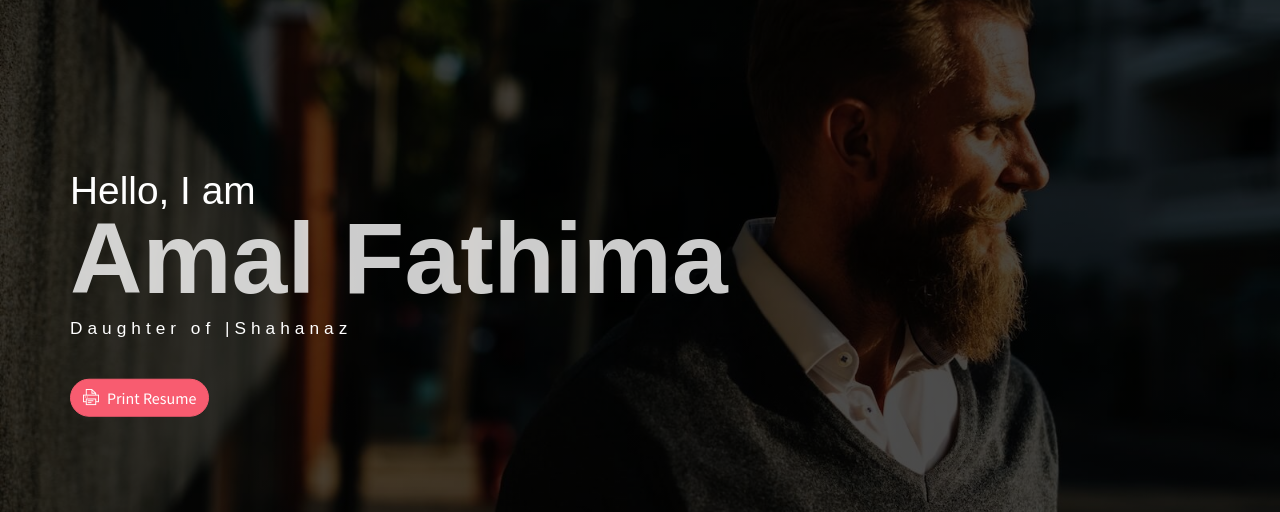
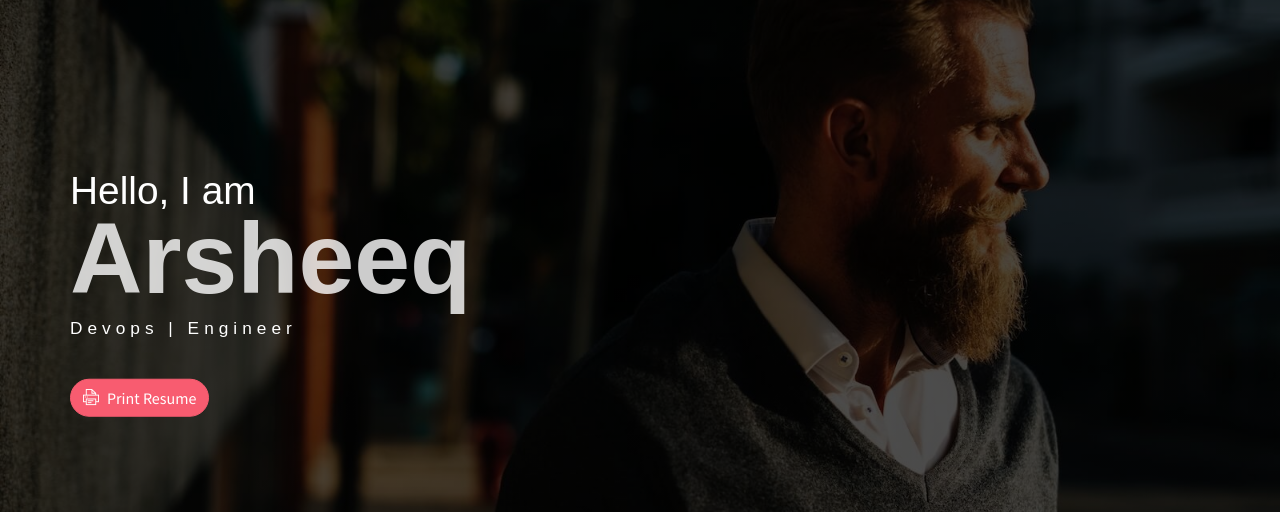
Before and after one commit to Arsheeq/Resume, a website: page public_html/index.html in a window 1280 px wide. Shown: the part 60-572 px from the top of the page. Drawn offline with Linux system fonts and the light colour scheme; some packages are replaced by stand-ins of ours.

Commit message:
Update index.html

```diff
--- a/public_html/index.html
+++ b/public_html/index.html
@@ -24,8 +24,8 @@
             </ul>
             <div class="header-content">
                 <h4 class="header-subtitle" >Hello, I am</h4>
-                <h1 class="header-title">Amal Fathima</h1>
-                <h6 class="header-mono" >Daughter of |Shahanaz </h6>
+                <h1 class="header-title">Arsheeq</h1>
+                <h6 class="header-mono" >Devops | Engineer </h6>
                 <button class="btn btn-primary btn-rounded"><i class="ti-printer pr-2"></i>Print Resume</button>
             </div>
         </div>
@@ -50,8 +50,8 @@
                 <ul class="navbar-nav brand">
                     <img src="assets/imgs/avatar.jpg" alt="" class="brand-img">
                     <li class="brand-txt">
-                        <h5 class="brand-title">Amal Fathima</h5>
-                        <div class="brand-subtitle">Daughter of | Shahanaz</div>
+                        <h5 class="brand-title">Arsheeq</h5>
+                        <div class="brand-subtitle">Devops | Engineer</div>
                     </li>
                 </ul>
                 <ul class="navbar-nav ml-auto">
```
